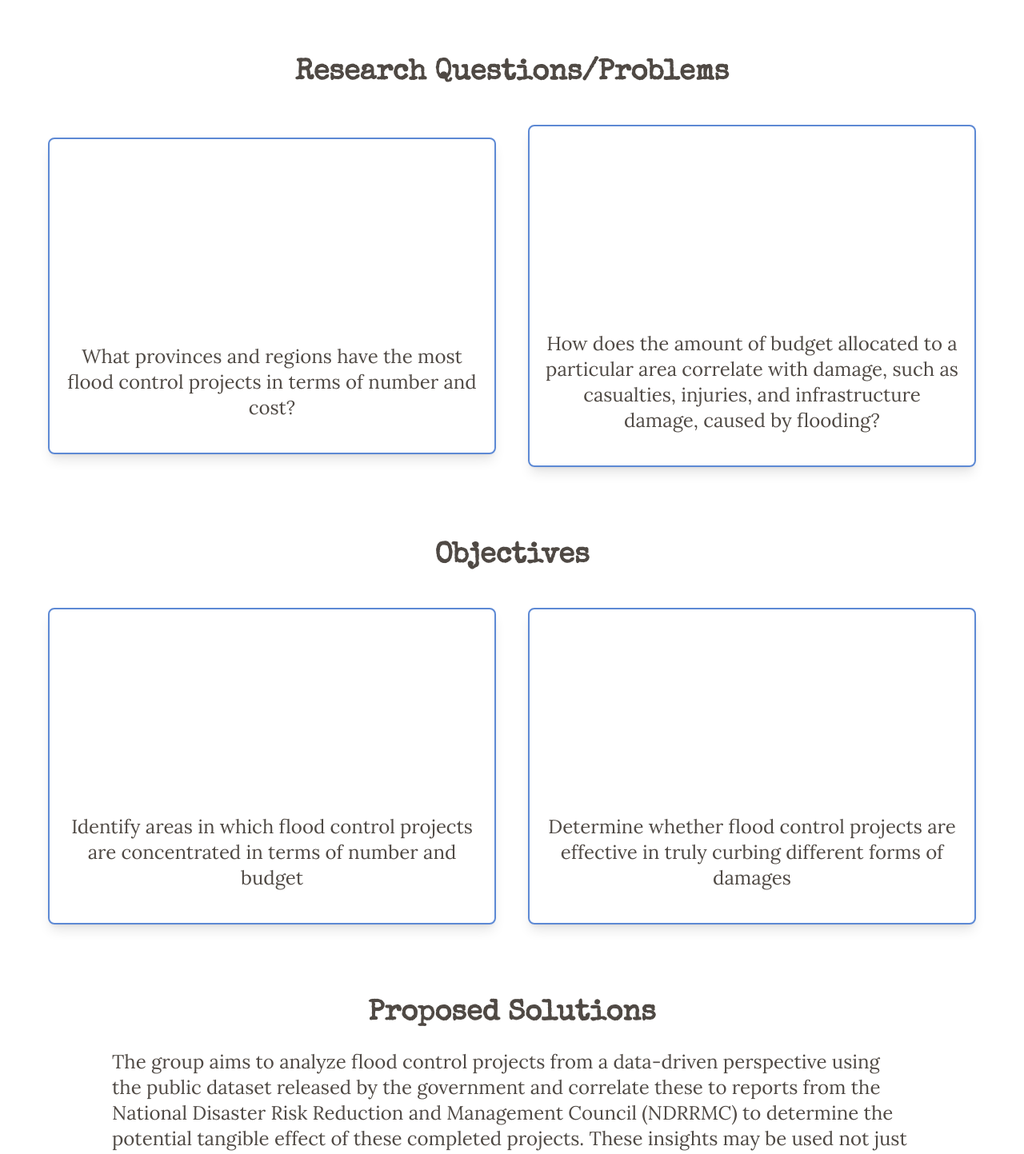
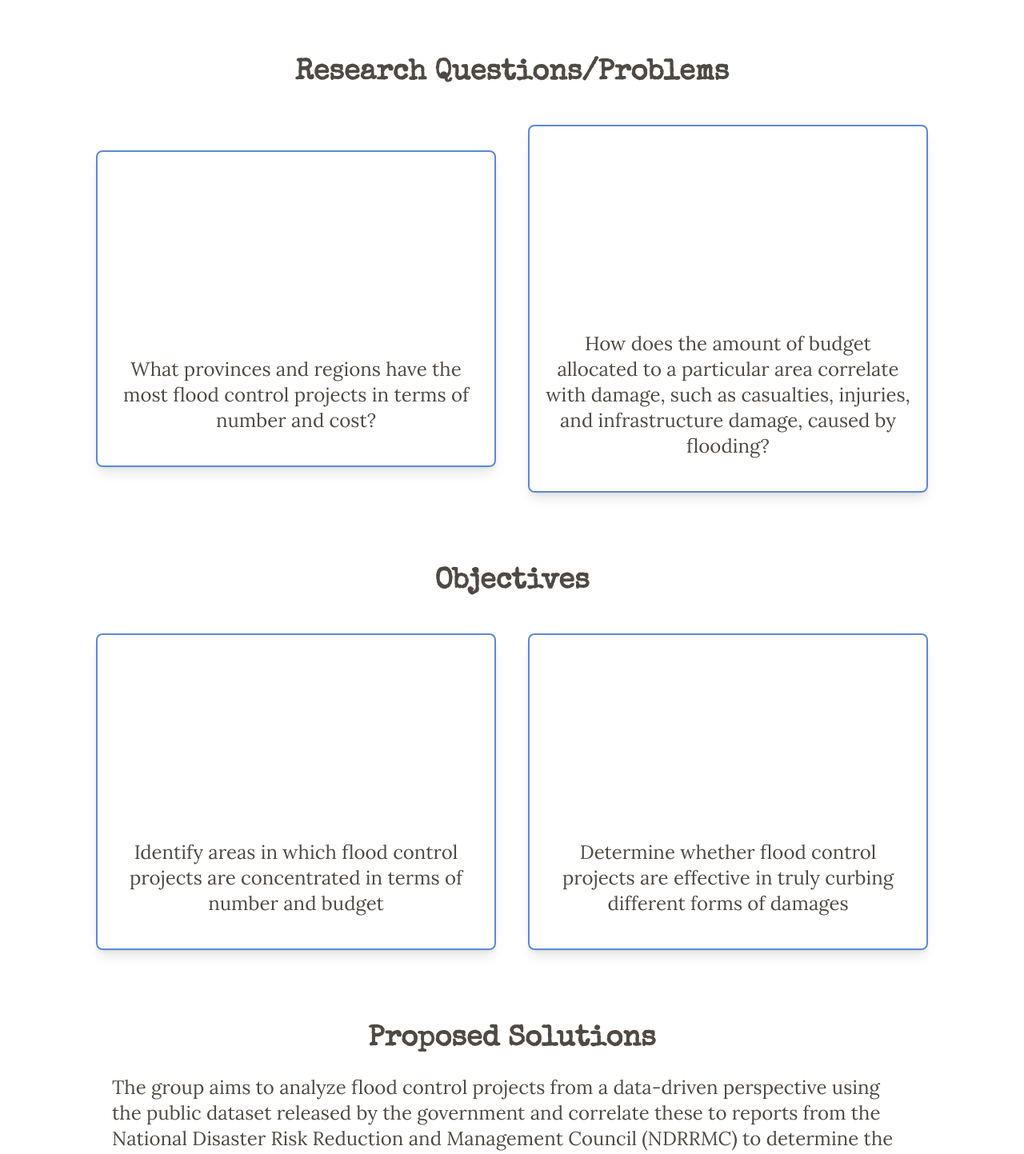
Before and after one commit to galierie/drowning-in-budget, a SvelteKit app: page / in a window 1280 px wide. Shown: the part 840-2283 px from the top of the page at 80% size. Built offline with nearby package versions, Linux system fonts and the light colour scheme; some icons are missing.

Commit message:
fix(`ListIcon`): use `flex-wrap`

```diff
--- a/src/routes/(ui)/ListIcon.svelte
+++ b/src/routes/(ui)/ListIcon.svelte
@@ -11,7 +11,7 @@
 </script>
 
 <li
-	class="m-5 flex h-full flex-col items-center rounded-lg border-2 border-rhino-500 px-5 py-10 text-2xl shadow-lg md:w-175"
+	class="m-5 flex h-full flex-col items-center rounded-lg border-2 border-rhino-500 px-5 py-10 text-2xl shadow-lg md:w-125"
 >
 	<Icon {icon} class="h-50 w-50 text-rhino-500" />
 	<p class="mt-4 flex grow items-center justify-center">
--- a/src/routes/+page.svelte
+++ b/src/routes/+page.svelte
@@ -23,7 +23,7 @@
 		<h2 class="mb-6 text-center font-specialelite text-4xl font-bold">
 			Research Questions/Problems
 		</h2>
-		<ul class="flex flex-col items-center justify-center text-center lg:flex lg:flex-row">
+		<ul class="flex items-center justify-center text-center flex-wrap">
 			<ListIcon icon="material-symbols:flood-outline">
 				What provinces and regions have the most flood control projects in terms of number and cost?
 			</ListIcon>
@@ -36,7 +36,7 @@
 
 	<section class="my-18">
 		<h2 class="mb-6 text-center font-specialelite text-4xl font-bold">Objectives</h2>
-		<ul class="flex flex-col items-center justify-center text-center lg:flex lg:flex-row">
+		<ul class="flex items-center justify-center text-center flex-wrap">
 			<ListIcon icon="material-symbols:location-on-outline">
 				Identify areas in which flood control projects are concentrated in terms of number and
 				budget
@@ -96,7 +96,7 @@
 
 	<section class="my-18">
 		<h2 class="mb-6 text-center font-specialelite text-4xl font-bold">Hypotheses</h2>
-		<ul class="flex flex-col items-center justify-center text-center lg:flex lg:flex-row">
+		<ul class="flex flex-wrap items-center justify-center text-center">
 			<ListIcon icon="material-symbols:chart-data-outline">
 				Null Hypothesis: There is a positive correlation between damage reduction and flood control
 				budget allocated per province.
@@ -123,7 +123,7 @@
 
 	<section class="my-18">
 		<h2 class="mb-6 text-center font-specialelite text-4xl font-bold">Data Sources</h2>
-		<ul class="flex flex-col items-center justify-center text-center lg:flex lg:flex-row">
+		<ul class="flex flex-wrap items-center justify-center text-center">
 			<ListIcon icon="material-symbols:road-rounded">
 				<div class="text-left">
 					<p>
```
